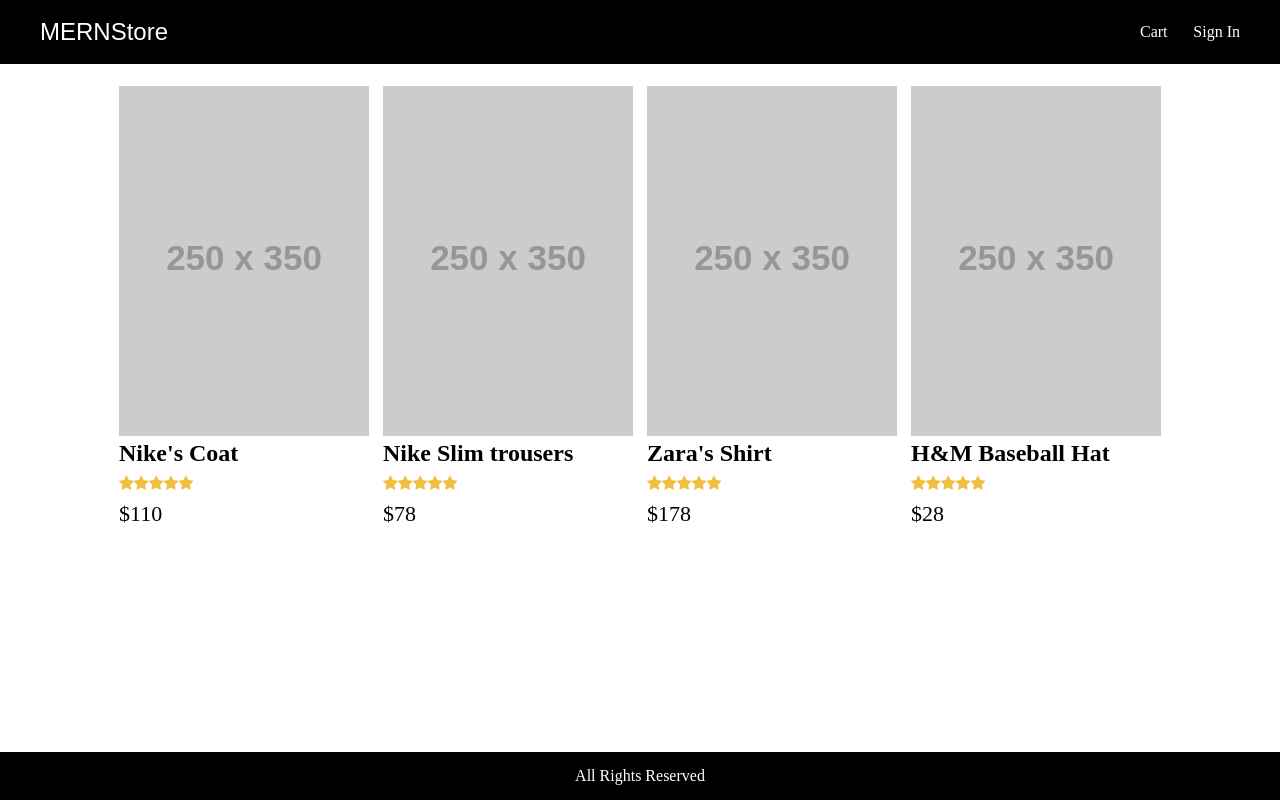
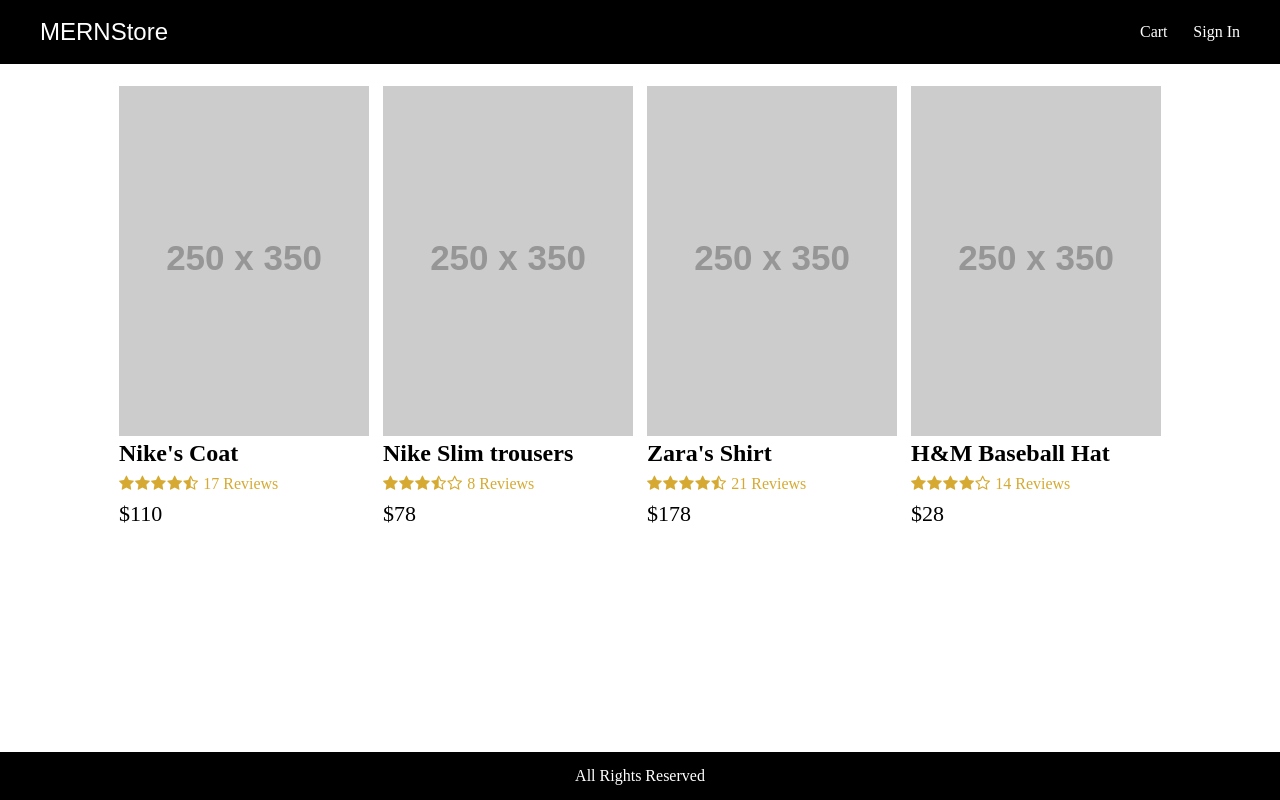
Before and after one commit to RolandMtsariashvili/mern-ecommerce, a React (Create React App) app in the folder frontend/: page / in a window 1280 px wide. Built offline with nearby package versions, Linux system fonts and the light colour scheme.

Commit message:
feat: add rating component

```diff
--- a/frontend/package.json
+++ b/frontend/package.json
@@ -6,6 +6,7 @@
     "@testing-library/jest-dom": "^5.11.4",
     "@testing-library/react": "^11.1.0",
     "@testing-library/user-event": "^12.1.10",
+    "prop-types": "^15.7.2",
     "react": "^17.0.2",
     "react-dom": "^17.0.2",
     "react-scripts": "4.0.3",
--- a/frontend/src/App.js
+++ b/frontend/src/App.js
@@ -1,5 +1,6 @@
 import React from 'react';
 import data from './data';
+import Rating from './components/Rating';
 
 function App() {
   return (
@@ -32,13 +33,7 @@
                 <a href={`/product/${product.id}`}>
                   <h2>{product.name}</h2>
                 </a>
-                <div className="rating">
-                  <span><i className="fa fa-star" /></span>
-                  <span><i className="fa fa-star" /></span>
-                  <span><i className="fa fa-star" /></span>
-                  <span><i className="fa fa-star" /></span>
-                  <span><i className="fa fa-star" /></span>
-                </div>
+                <Rating rating={product.rating} reviewsNum={product.reviewsNum} />
                 <div className="price">{`$${product.price}`}</div>
               </div>
             ))}
--- /dev/null
+++ b/frontend/src/components/Rating/getRatingStarClass.js
@@ -0,0 +1,9 @@
+export default function getRatingStarsClass(ratingValue, starNum) {
+  if (ratingValue >= starNum) {
+    return 'fa fa-star';
+  }
+  if (ratingValue >= (starNum - 0.5)) {
+    return 'fa fa-star-half-o';
+  }
+  return 'fa fa-star-o';
+}
--- /dev/null
+++ b/frontend/src/components/Rating/index.js
@@ -0,0 +1,24 @@
+import React from 'react';
+import PropTypes from 'prop-types';
+import getRatingStarsClass from './getRatingStarClass';
+
+export default function Rating(props) {
+  const { rating, reviewsNum } = props;
+  return (
+    <>
+      <div className="rating">
+        <span><i className={getRatingStarsClass(rating, 1)} /></span>
+        <span><i className={getRatingStarsClass(rating, 2)} /></span>
+        <span><i className={getRatingStarsClass(rating, 3)} /></span>
+        <span><i className={getRatingStarsClass(rating, 4)} /></span>
+        <span><i className={getRatingStarsClass(rating, 5)} /></span>
+        <span>{` ${reviewsNum} Reviews`}</span>
+      </div>
+    </>
+  );
+}
+
+Rating.propTypes = {
+  rating: PropTypes.number.isRequired,
+  reviewsNum: PropTypes.number.isRequired,
+};
--- a/frontend/src/index.css
+++ b/frontend/src/index.css
@@ -81,7 +81,8 @@
 }
 
 .rating span {
-  color: #f0c040;
+  color: #d6aa32;
+  margin-right: 1.2px;
 }
 
 .price {
```
